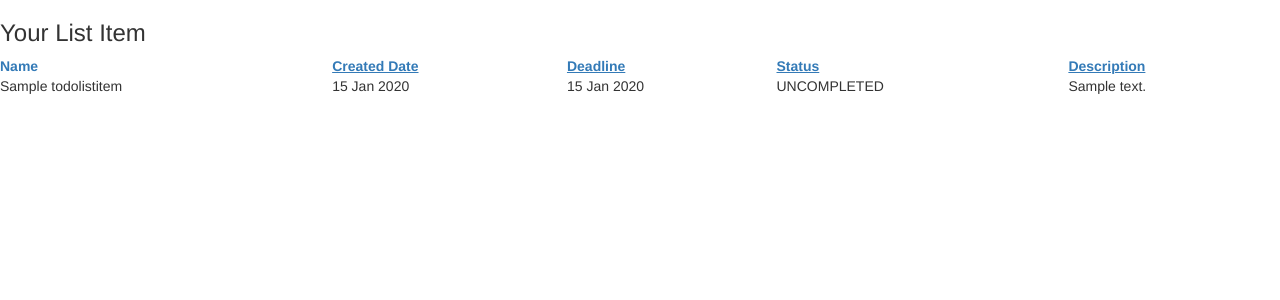
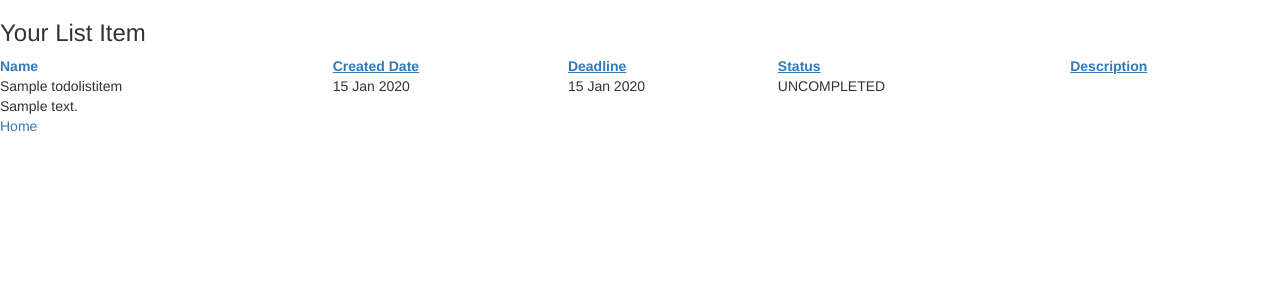
Before and after one commit to canberkeh/to_do_list, a Django app: page /todolistitem/1/detail in a window 1280 px wide. Shown: the top 300 px of the page. Run offline with Django 3.2, Linux system fonts and the light colour scheme; tables that the repository leaves empty hold one stand-in row (values such as "Sample post"); some libraries are stand-ins or nearby versions.

Commit message:
Template update

```diff
--- a/templates/todo/detail.html
+++ b/templates/todo/detail.html
@@ -8,7 +8,7 @@
     <title>Todo List Item</title>
     {% load static %}
     <script src='https://code.jquery.com/jquery-3.3.1.min.js'></script>
-    <link rel='stylesheet' href='{% static  ' css/index.css' %}'>
+    <link rel='stylesheet' href='{% static  ' css/details.css' %}'>
     <link rel='stylesheet' href='https://maxcdn.bootstrapcdn.com/bootstrap/3.4.1/css/bootstrap.min.css'>
     <script src='https://ajax.googleapis.com/ajax/libs/jquery/3.5.1/jquery.min.js'></script>
     <script src='https://maxcdn.bootstrapcdn.com/bootstrap/3.4.1/js/bootstrap.min.js'></script>
@@ -42,11 +42,14 @@
                         <td>{{ todo_list_item.create_date | date:'d M Y' }}</td>
                         <td>{{ todo_list_item.deadline |date:'d M Y' }}</td>
                         <td>{{ todo_list_item.status }}</td>
+                        </td>
+                    </tr>
+                    <tr>
                         <td>{{ todo_list_item.description }}</td>
-                            </td>
                     </tr>
                 </tbody>
             </table>
+            <a id='createButton' class='button' href='/'>Home</a>
             {% endblock content %}
         </div>
     </div>
```
Also changed, not shown: static/css/details.css (added). Lines whose indentation alone changed are shown as unchanged.
